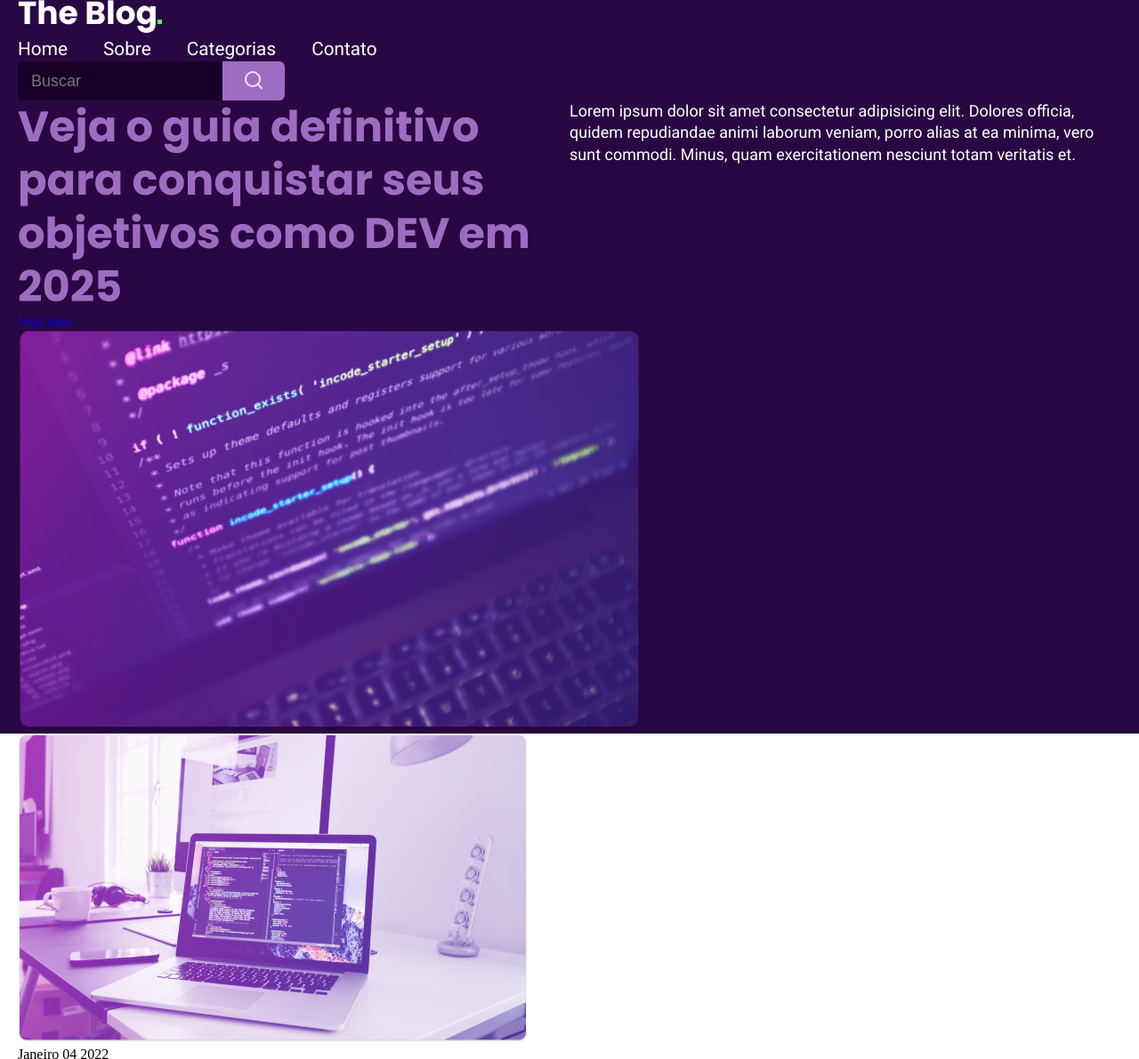
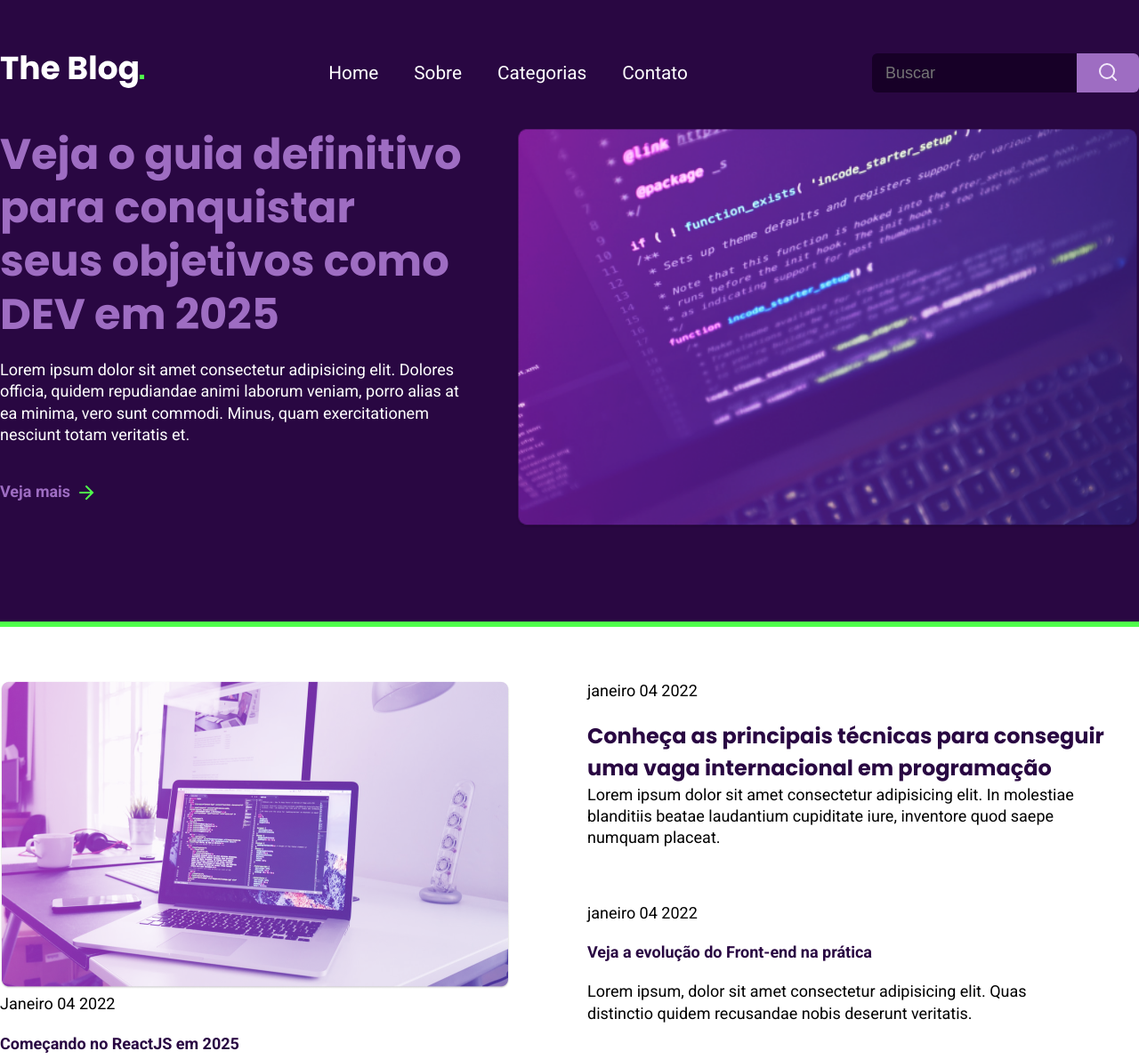
Before and after one commit to Noellyalbus/RocketBlog, a plain HTML site: page index.html in a window 1280 px wide. Shown: the top 1191 px of the page at 89% size. Drawn offline with Linux system fonts and the light colour scheme.

Commit message:
Update style.css

```diff
--- a/css/style.css
+++ b/css/style.css
@@ -17,21 +17,19 @@
 
 .container{
     box-sizing: border-box;
-    max-width: 1556px;
-    padding-left: 20px;
-    padding-right: 20px;
+    max-width: 1441px;
     margin-left: auto;
     margin-right: auto;
 }
 
 /* Menu */
-.header-container{
+.header{
     display: flex;
     flex-wrap: wrap;
-    gap: 20px;
+    gap: 60px;
     justify-content: space-between;
     align-items: center;
-    padding: 30px 10%;
+    padding-top: 60px;
 }
 
 .header-bg{
@@ -47,11 +45,33 @@
 .menu-item a{
     font: 400 1.3rem/1.35 'Roboto',sans-serif;
     color: var(--white);
+    position: relative;
 }
 
-.menu-item .home{
-    font-size: 700;
+.menu-item a::after {
+    content: '';
+    display: block;
+    height: 21px;
+    width: 2px;
+    background: var(--green);
+    transition: opacity 0.3s, transform 0.3s;
+    left: -5px;
+    top: 0;
+    position: absolute;
+    opacity: 0;
+    transform: translateY(5px);
 }
+
+.menu-item a.active::after{
+    opacity: 1;
+    transform: translateY(5px);
+}
+
+.menu-item a:hover::after{
+    opacity: 1;
+    transform: translateY(0);
+}
+
 
 .header-input{
     width: 300px;
@@ -64,12 +84,13 @@
 .header-input input{
     position: absolute;
     height: 100%;
-    width: 100%;
+    width: 300;
     margin-left: 15px;
     outline: none;
     border: none;
     background: transparent;
     font-size: 18px;
+    color: #fff;
 }
 
 .header-input button{
@@ -86,19 +107,77 @@
 /* Introdução */
 .int-bg{
     background: var(--purple-bg);
+    box-shadow: inset 0 -6px var(--green);
+}
+
+.int{
+    display: grid;
+    grid-template-columns: 1fr 1fr ;
+    padding-bottom: 40px;
+    padding-top: 40px;
+    gap: 0 60px;
 }
 
 .int-content{
-    display: grid;
-    grid-template-columns: 1fr 1fr ;
+    align-self: self-end;
+    padding-bottom: 100px;
 }
 
 .int-content h1{
     color: var(--button-bg);
     font: 700 3rem/1.25 "Poppins", sans-serif;
+    margin-bottom: 20px;
 }
 
 .int-content p{
     color: var(--white);
     font: 400 1.125rem/1.35 'Roboto', sans-serif;
+    margin-bottom: 40px;
 }
+
+.int-content a{
+    font: 700 1.125rem/1.35 'Roboto', sans-serif;
+    color: var(--button-bg);
+    position: relative;
+}
+
+.int-content a::after{
+    content: '';
+    display: block;
+    width: 24px;
+    height: 24px;
+    background-image: url(../images/arrow-right.svg);
+    right: -30px;
+    top: 0;
+    position: absolute;
+}
+
+/* Blog Posts */
+.section{
+    display: grid;
+    grid-template-columns: 1fr 1fr;
+    padding-top: 60px;
+    padding-bottom: 60px;
+    gap: 0 40px;
+}
+
+.section h2{
+    font: 700 1.5rem/1.5 'Poppins',sans-serif;
+    color: var(--purple-bg);
+}
+
+.section h3{
+    font: 700 1.125rem/1.35 'Roboto',sans-serif;
+    color: var(--purple-bg);
+    margin-bottom: 20px;
+}
+
+.section p{
+    max-width: 55ch;
+    font: 400 1.125rem/1.35 'Roboto', sans-serif;
+    margin-bottom: 20px;
+}
+
+.blog-news .news-item{
+    margin-bottom: 60px;
+}
```
